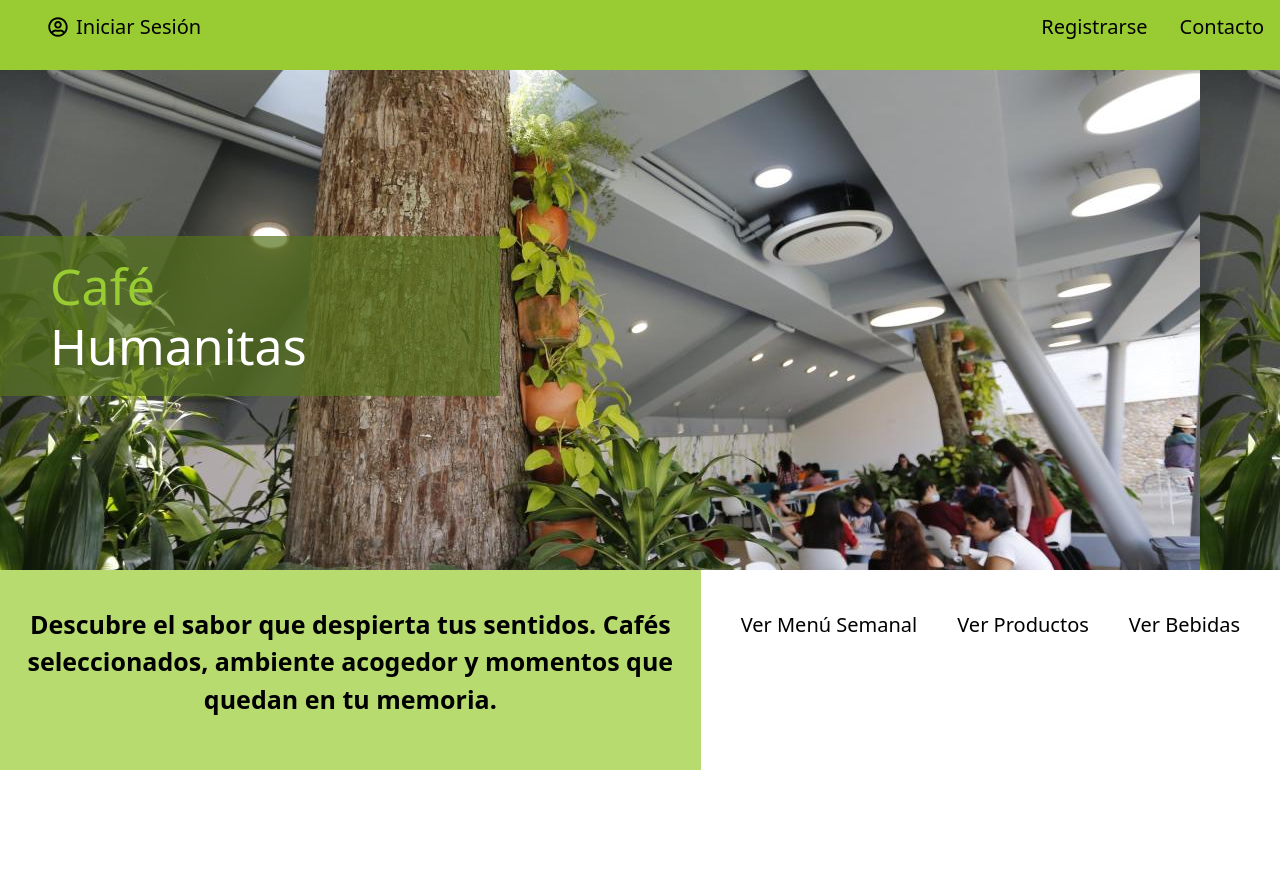
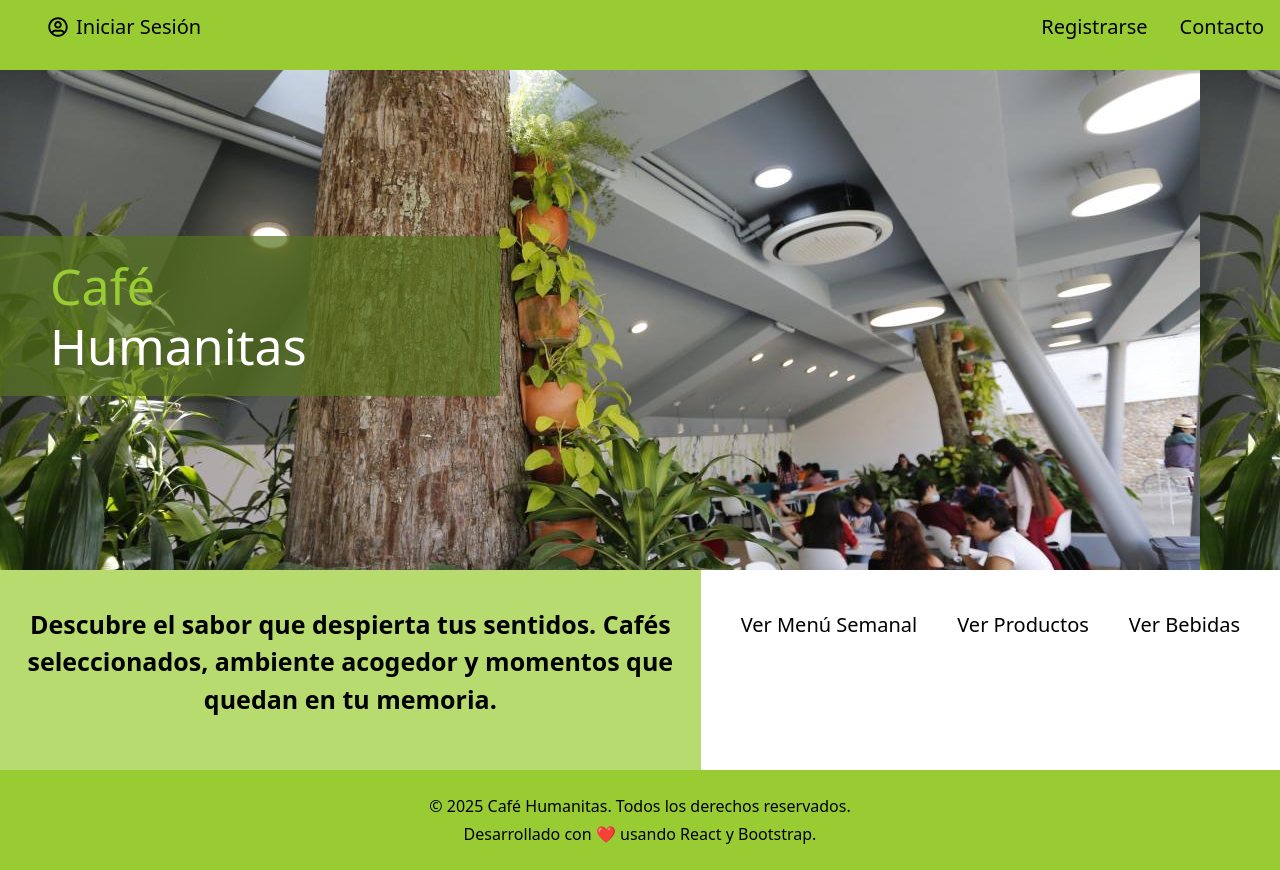
Before and after one commit to Gilberter/webHumanitas, a React (Vite) app in the folder frontHumanitas/: page / in a window 1280 px wide. Before the commit the page ends 800 px from the top, so only its background shows below. Built offline with nearby package versions, Linux system fonts and the light colour scheme.

Commit message:
Se arregló un fallo del css del footer

```diff
--- a/frontHumanitas/src/componentes/footer.jsx
+++ b/frontHumanitas/src/componentes/footer.jsx
@@ -2,7 +2,7 @@ import React from 'react';
 
 function Footer() {
   return (
-    <footer className="text-light py-4 mt-4" style={{ backgroundColor: "#99cc33" }}>
+    <footer className="text-light py-4" style={{ backgroundColor: "#99cc33" }}>
       <div className="container text-center">
         <p className="mb-1">&copy; {new Date().getFullYear()} Café Humanitas. Todos los derechos reservados.</p>
         <p className="mb-0">
--- a/frontHumanitas/src/pages/home.jsx
+++ b/frontHumanitas/src/pages/home.jsx
@@ -1,7 +1,9 @@
 import React from "react";
-import Header from "../componentes/header.jsx";
 import "./home.css";
 import imagen from "../assets/imagen-home.jpeg";
+
+import Header from "../componentes/header.jsx";
+import Footer from "../componentes/footer.jsx";
 
 const Home = () => {
   return (
@@ -36,6 +38,7 @@ const Home = () => {
           </section>
         </div>
       </main>
+      <Footer/>
     </>
   );
 };
--- a/frontHumanitas/src/pages/reservas.jsx
+++ b/frontHumanitas/src/pages/reservas.jsx
@@ -11,7 +11,7 @@ const Reservas = () => {
     <Header />
     <div className="container">
             <h1 className="text-center mt-4 mb-4">Menú semanal</h1>
-            <div class="row justify-content-center gx-0">
+            <div class="row justify-content-center gx-0 mb-4">
 
                 <div class="col-6 col-md-4 col-xl-3">
                     <div class="card">
```
